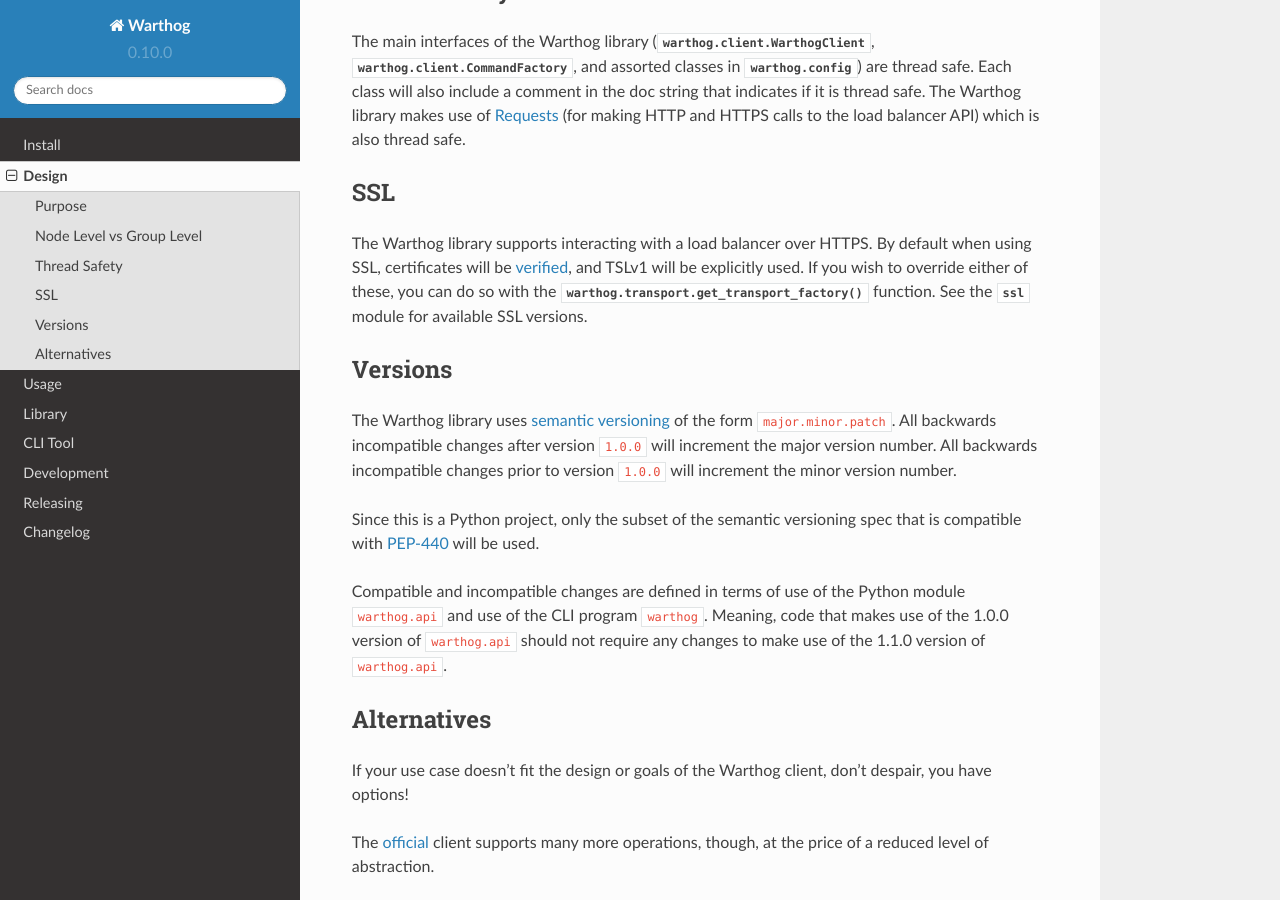
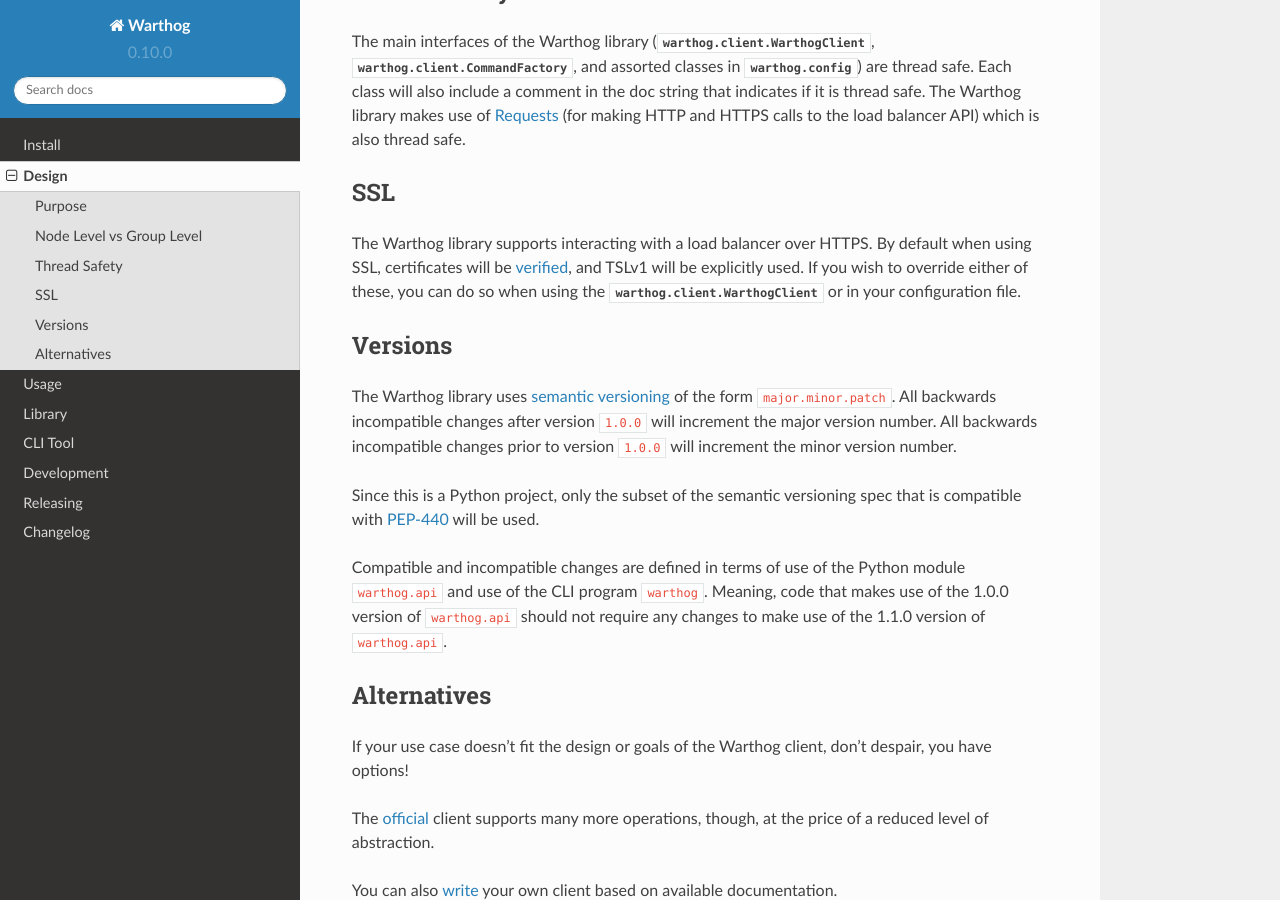
Before and after one commit to smarter-travel-media/warthog, a Sphinx documentation site: the page built from doc/source/design.rst, in a window 1280 px wide and 900 px high, scrolled down 682 px. Built offline with Sphinx 7.4.7 and the Read the Docs theme 2.0.0, drawn with Linux system fonts in a browser that asks for light colours.

Commit message:
Update docs referencing alternate ssl version

```diff
--- a/doc/source/design.rst
+++ b/doc/source/design.rst
@@ -42,9 +42,8 @@
 
 The Warthog library supports interacting with a load balancer over HTTPS. By default
 when using SSL, certificates will be verified_, and TSLv1 will be explicitly used. If
-you wish to override either of these, you can do so with the
-:func:`warthog.transport.get_transport_factory` function. See the :mod:`ssl` module
-for available SSL versions.
+you wish to override either of these, you can do so when using the
+:class:`warthog.client.WarthogClient` or in your configuration file.
 
 .. _verified: http://docs.python-requests.org/en/latest/user/advanced/#ssl-cert-verification
 
--- a/doc/source/usage.rst
+++ b/doc/source/usage.rst
@@ -103,7 +103,7 @@
 
     client = WarthogClient(
         config_settings.scheme_host, config_settings.username, config_settings.password,
-        verify=config_settings.verify)
+        verify=config_settings.verify, ssl_version=config_settings.ssl_version)
 
 Disable a Server
 ----------------
```
